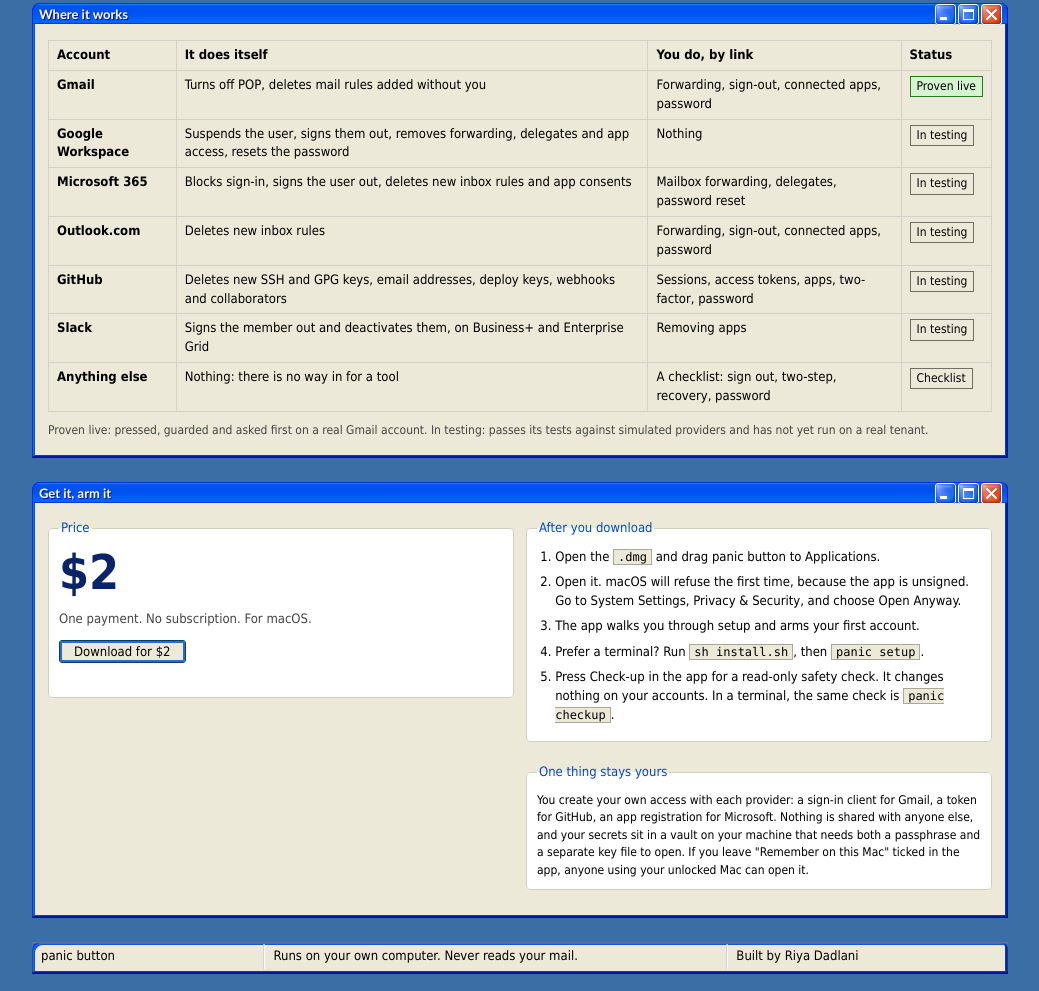
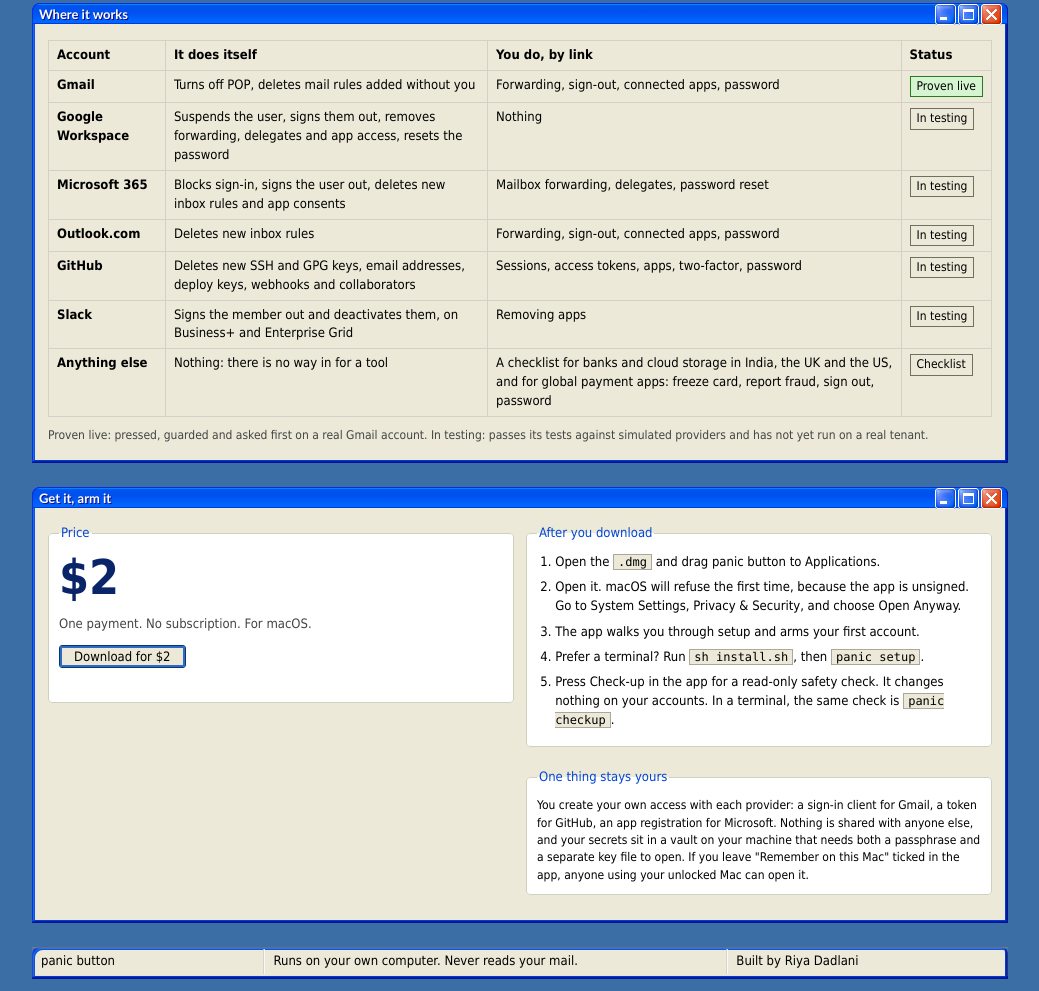
Before and after one commit to riyadadlani02/panic-button, a plain HTML site: page site/index.html in a window 1280 px wide. Shown: the part 1813-2804 px from the top of the page, without its empty margins (120-1159 px from the left). Drawn offline with Linux system fonts and the light colour scheme.

Commit message:
docs: bank and cloud checklists

```diff
--- a/site/index.html
+++ b/site/index.html
@@ -219,7 +219,7 @@ code { font-family:"Lucida Console", Menlo, Consolas, monospace; font-size:12px;
         <tr><td>Outlook.com</td><td data-l="It does">Deletes new inbox rules</td><td data-l="You do">Forwarding, sign-out, connected apps, password</td><td><span class="chip">In testing</span></td></tr>
         <tr><td>GitHub</td><td data-l="It does">Deletes new SSH and GPG keys, email addresses, deploy keys, webhooks and collaborators</td><td data-l="You do">Sessions, access tokens, apps, two-factor, password</td><td><span class="chip">In testing</span></td></tr>
         <tr><td>Slack</td><td data-l="It does">Signs the member out and deactivates them, on Business+ and Enterprise Grid</td><td data-l="You do">Removing apps</td><td><span class="chip">In testing</span></td></tr>
-        <tr><td>Anything else</td><td data-l="It does">Nothing: there is no way in for a tool</td><td data-l="You do">A checklist: sign out, two-step, recovery, password</td><td><span class="chip">Checklist</span></td></tr>
+        <tr><td>Anything else</td><td data-l="It does">Nothing: there is no way in for a tool</td><td data-l="You do">A checklist for banks and cloud storage in India, the UK and the US, and for global payment apps: freeze card, report fraud, sign out, password</td><td><span class="chip">Checklist</span></td></tr>
       </tbody>
     </table>
     </div>
```
Also changed, not shown: 1 other file.
